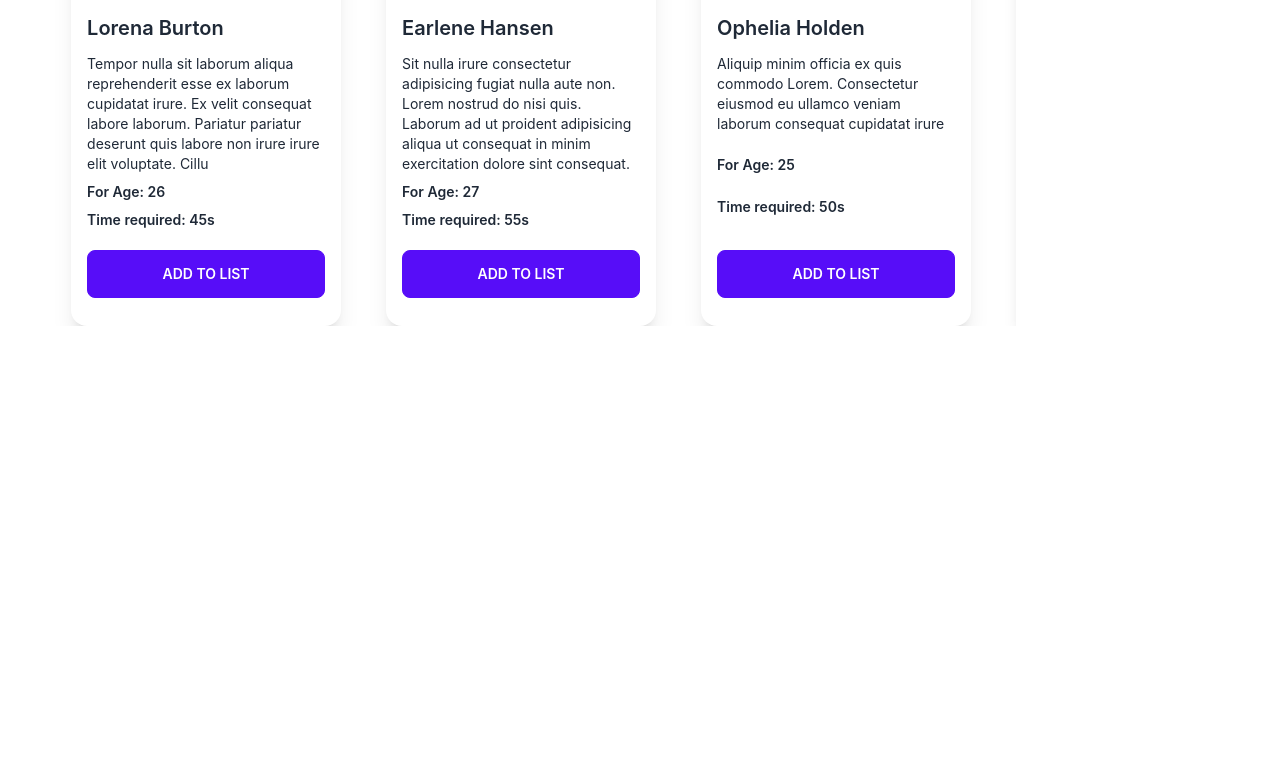
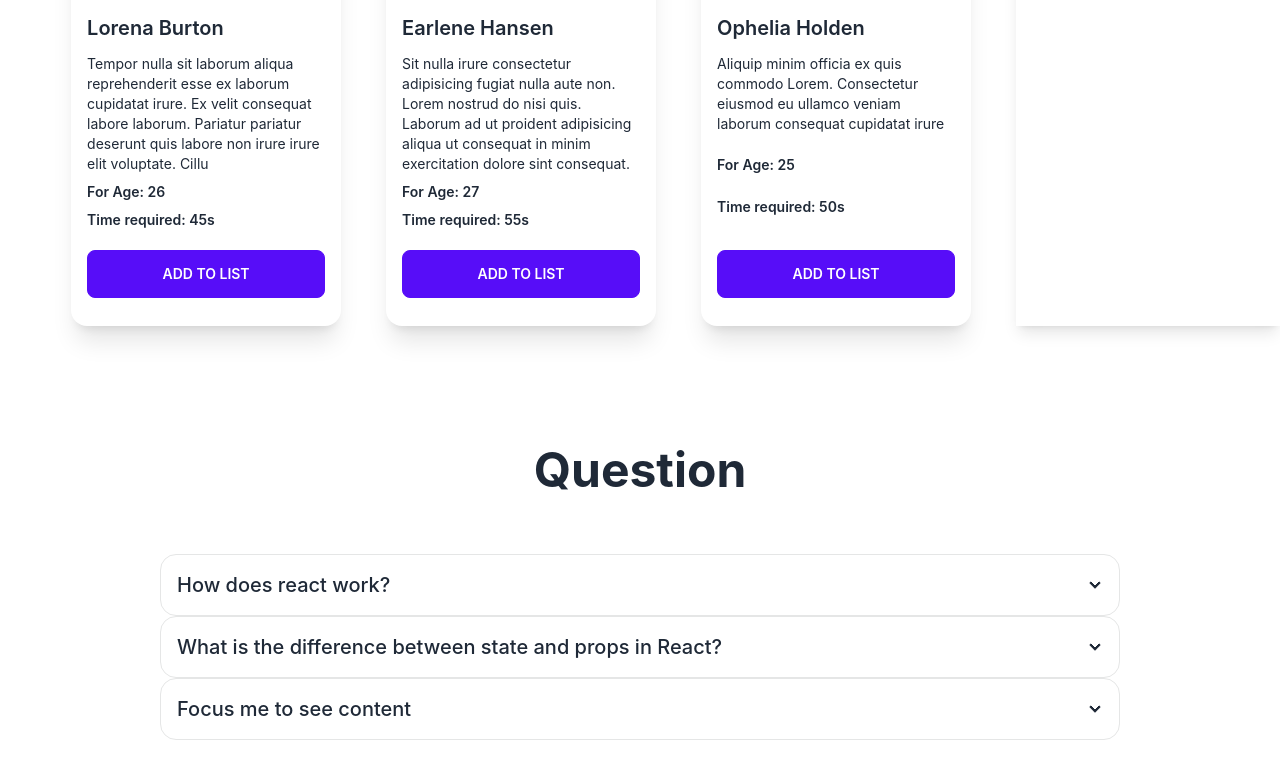
Before and after one commit to emon-webdev/Active-Club, a React (Create React App) app: page / in a window 1280 px wide. Shown: the part 1531-2309 px from the top of the page. Before the commit the page ends 1857 px from the top, so only its background shows below. Built offline with nearby package versions, Linux system fonts and the light colour scheme.

Commit message:
complate qustions answer

```diff
--- a/package.json
+++ b/package.json
@@ -11,6 +11,7 @@
     "react-dom": "^18.2.0",
     "react-icons": "^4.4.0",
     "react-scripts": "5.0.1",
+    "sweetalert2": "^11.4.35",
     "web-vitals": "^2.1.4"
   },
   "scripts": {
--- a/public/breakData.json
+++ b/public/breakData.json
@@ -4,19 +4,19 @@
     "time": 10
   },
   {
-    "id": "63350d3b0ffbc8fa7555c2ce",
+    "id": "63350d3b0ffbc8fa7555xc2ce",
     "time": 20
   },
   {
-    "id": "63350d3bafc699add22a8537",
+    "id": "63350d3bafc699add223a8537",
     "time": 25
   },
   {
-    "id": "63350d3b17b16d730fec795d",
+    "id": "63350d3b17b16d7303fec795d",
     "time": 30
   },
   {
-    "id": "63350d3b17b16d730fec795d",
+    "id": "63350d3b17b16d730f3ec795d",
     "time": 40
   }
 ]
--- a/src/App.js
+++ b/src/App.js
@@ -1,10 +1,12 @@
 import './App.css';
+import Blog from './components/Blog';
 import Home from './components/Home';
 
 function App() {
   return (
     <>
       <Home />
+      <Blog/>
     </>
   );
 }
--- /dev/null
+++ b/src/components/Blog.js
@@ -0,0 +1,44 @@
+import React from 'react';
+
+const Blog = () => {
+    return (
+        <div className='md:w-9/12 mx-auto py-[120px] m'>
+            <h2 className='text-center text-5xl mb-9 pb-6 font-bold'>Question</h2>
+            <div tabindex="0" class="collapse collapse-arrow border border-base-300 bg-base-100 rounded-box">
+                <div class="collapse-title text-xl font-medium">
+                    How does react work?
+                </div>
+                <div class="collapse-content">
+                    <p>tabindex="0" attribute is necessary to make the div focusable</p>
+                </div>
+            </div>
+
+            <div tabindex="1" class="collapse collapse-arrow border border-base-300 bg-base-100 rounded-box">
+                <div class="collapse-title text-xl font-medium">
+                    What is the difference between state and props in React?
+                </div>
+                <div class="collapse-content">
+                    <h3 className="font-bold text-md">Props</h3>
+                    <p> The Data is passed from one component to another.</p>
+                    <p>It is Immutable (cannot be modified).</p>
+                    <p>Props can be used with state and functional components.</p>
+                    <h3 className="font-bold text-md">State</h3>
+                    <p>The Data is passed within the component only. </p>
+                    <p>It is Mutable ( can be modified).
+                    </p>
+                    <p>State can be used only with the state components </p>
+                </div>
+            </div>
+            <div tabindex="1" class="collapse collapse-arrow border border-base-300 bg-base-100 rounded-box">
+                <div class="collapse-title text-xl font-medium">
+                    Focus me to see content
+                </div>
+                <div class="collapse-content">
+                    <p>tabindex="0" attribute is necessary to make the div focusable</p>
+                </div>
+            </div>
+        </div>
+    );
+};
+
+export default Blog;
--- a/src/components/Home.js
+++ b/src/components/Home.js
@@ -1,9 +1,9 @@
 import React, { useEffect, useState } from 'react';
 import { FaFacebookF, FaFacebookMessenger, FaInstagramSquare, FaLinkedin } from 'react-icons/fa';
+import Swal from 'sweetalert2';
 import logo from '../img/favicon.jpg';
 import profile from '../img/main_photo-2.jpg';
 import Exercise from './Exercise';
-
 
 const Home = () => {
     const [exercises, setExercises] = useState([]);
@@ -34,6 +34,17 @@ const Home = () => {
     const handleAddToBreak = (breakTime) => {
         setBreakTime(breakTime)
     }
+
+    //tostHandler
+    const tostHandler = () => {
+        Swal.fire({
+            icon: 'success',
+            title: 'Congratulations! Done your activity',
+            showConfirmButton: false,
+            timer: 1500
+        })
+    }
+
 
     return (
         <div className='home-page'>
@@ -109,7 +120,7 @@ const Home = () => {
                         </div>
                     </div>
                     <div className='text-center mt-6'>
-                        <button className="btn w-full btn-primary  my-3">Activity Completed</button>
+                        <button onClick={tostHandler} className="btn w-full btn-primary  my-3">Activity Completed</button>
                     </div>
                 </div>
             </div>
```
Also changed, not shown: 1 other file (tests, documents, lock files or other folders).
